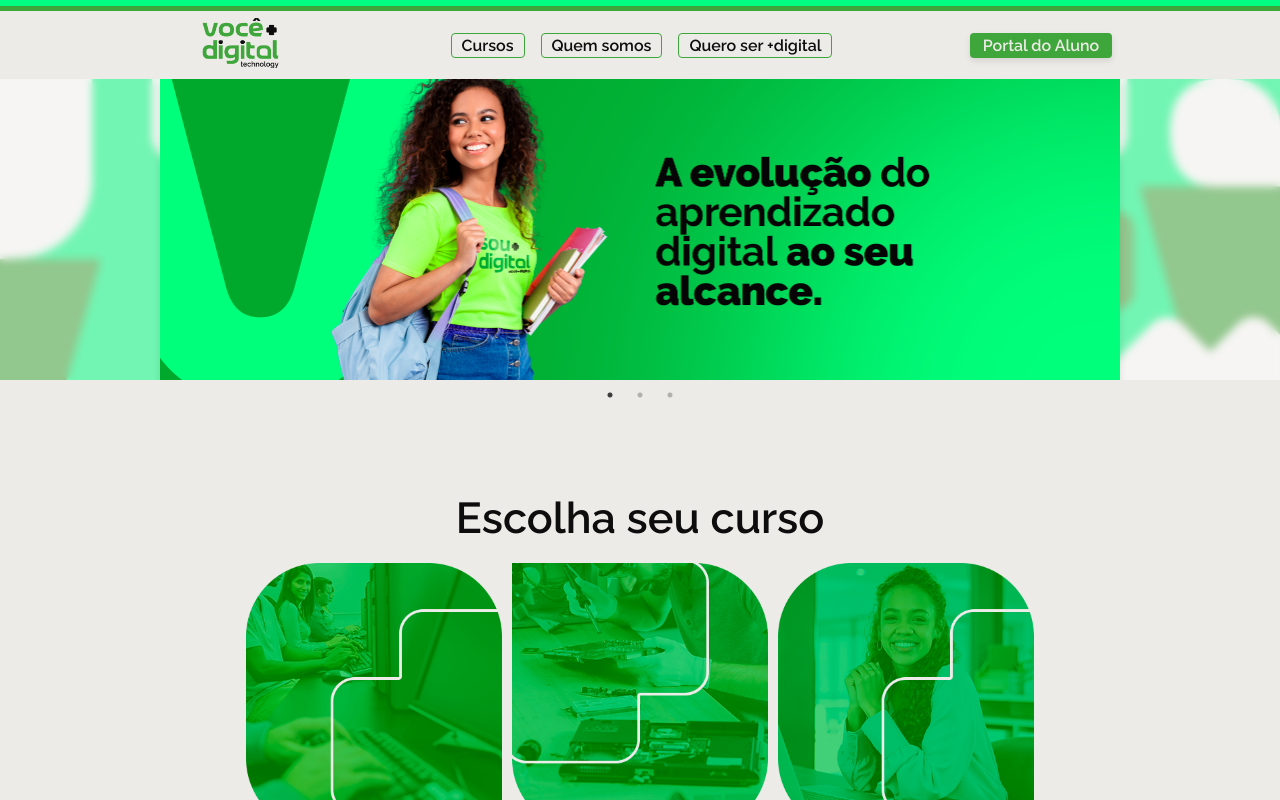
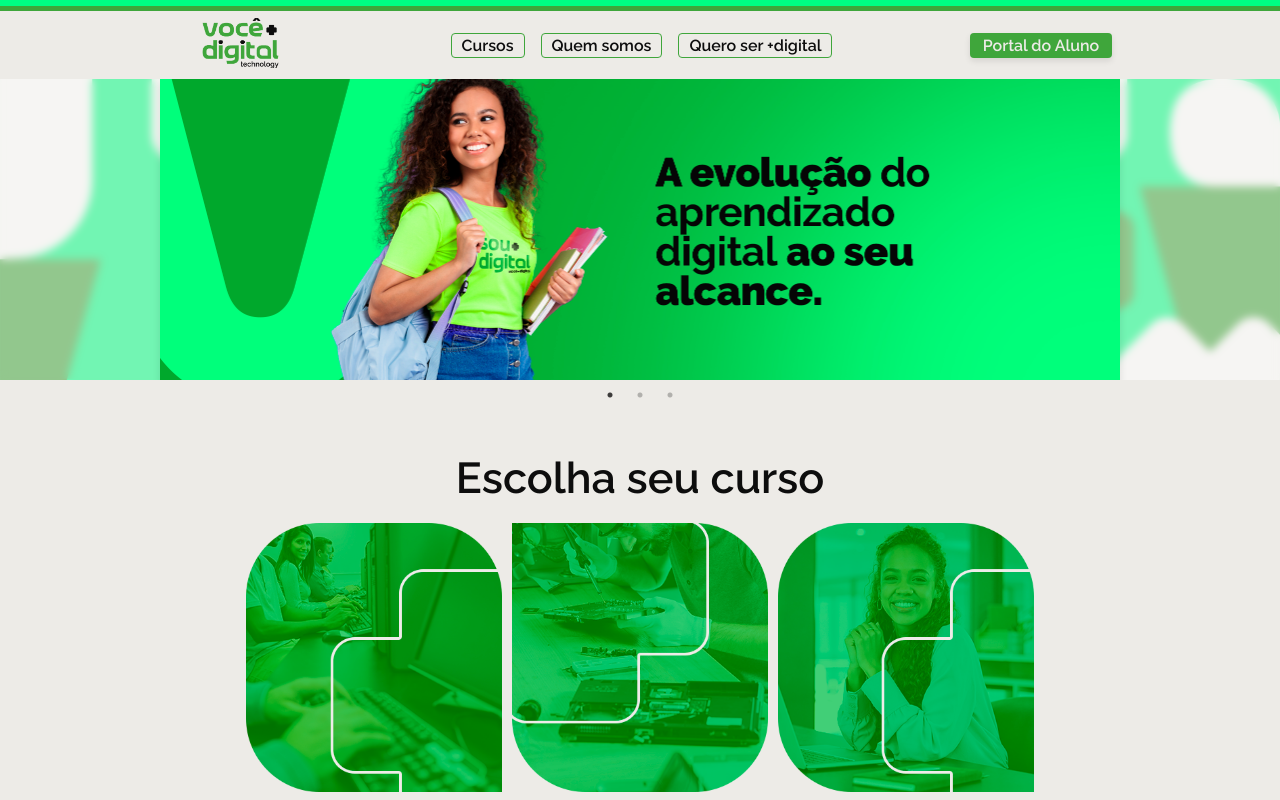
Before and after one commit to mateusaraujos/voce-mais-digital-technology, a React (Vite) app: page / in a window 1280 px wide. Built offline with nearby package versions, Linux system fonts and the light colour scheme.

Commit message:
Alteração no padding de alguns componentes

```diff
--- a/src/components/EscolhaCurso/EscolhaCurso.css
+++ b/src/components/EscolhaCurso/EscolhaCurso.css
@@ -1,6 +1,6 @@
 #section-one {
   width: 100%;
-  padding: 6rem 0;
+  padding: 3.5rem 0;
   background-color: #edebe7;
   user-select: none;
 }
--- a/src/components/SeloCompromisso/SeloCompromisso.css
+++ b/src/components/SeloCompromisso/SeloCompromisso.css
@@ -2,7 +2,7 @@ article {
   width: 100%;
   background-color: #00ff83;
   padding: 0.5rem;
-  margin-top: 1rem;
+  margin-top: 1.5rem;
   user-select: none;
 }
 
--- a/src/components/SomosMais/SomosMais.css
+++ b/src/components/SomosMais/SomosMais.css
@@ -2,7 +2,7 @@
   width: 100%;
   background-color: #3fa63b;
   color: #edebe7;
-  padding: 5.5rem 0 5rem 0;
+  padding: 2.5rem 0;
   user-select: none;
 }
 
--- a/src/components/VenhaSerMais/VenhaSerMais.css
+++ b/src/components/VenhaSerMais/VenhaSerMais.css
@@ -2,7 +2,7 @@
   width: 100%;
   background-color: #3fa63b;
   color: #edebe7;
-  padding: 5.5rem 0;
+  padding: 2.5rem 0 3.5rem 0;
   user-select: none;
 }
 
```
